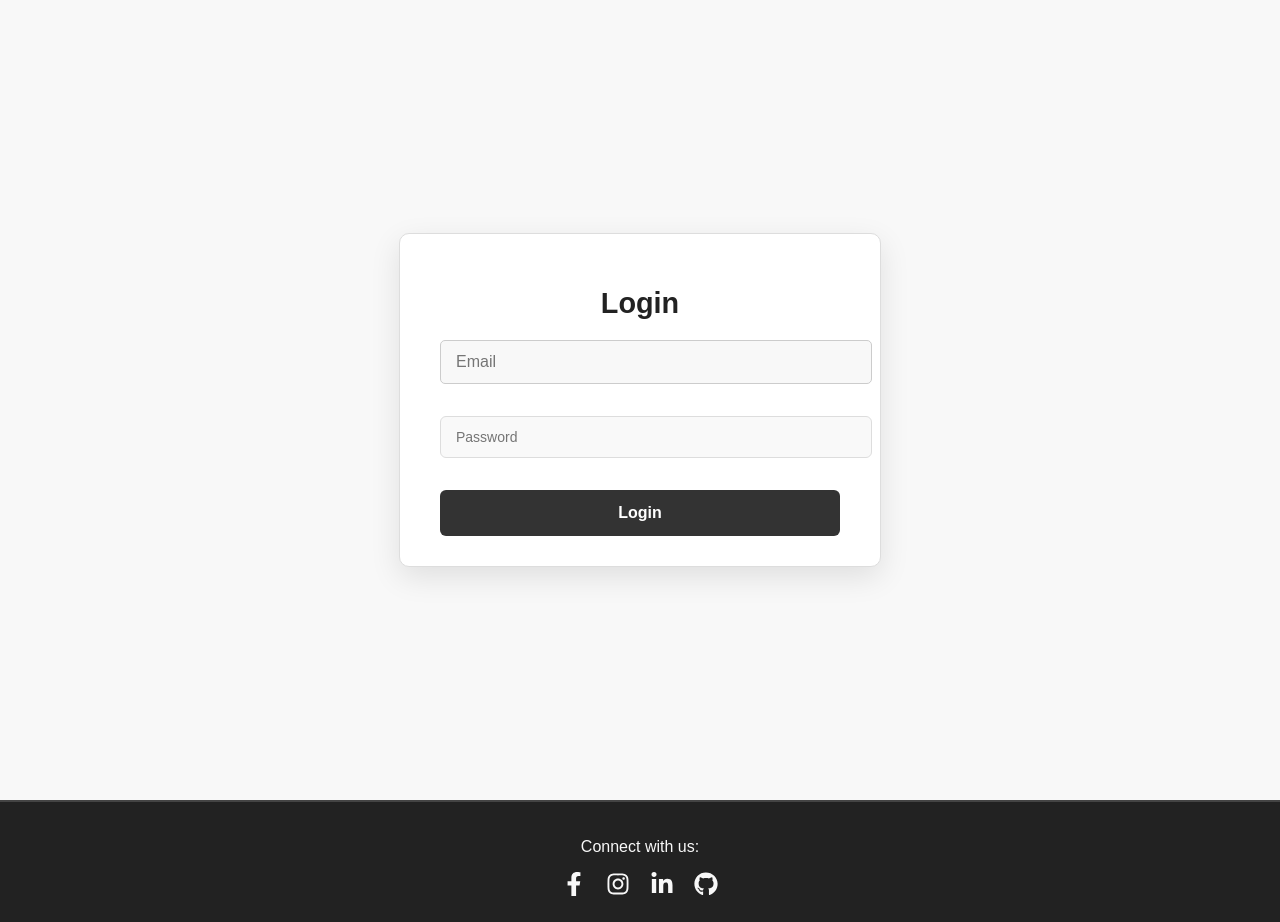
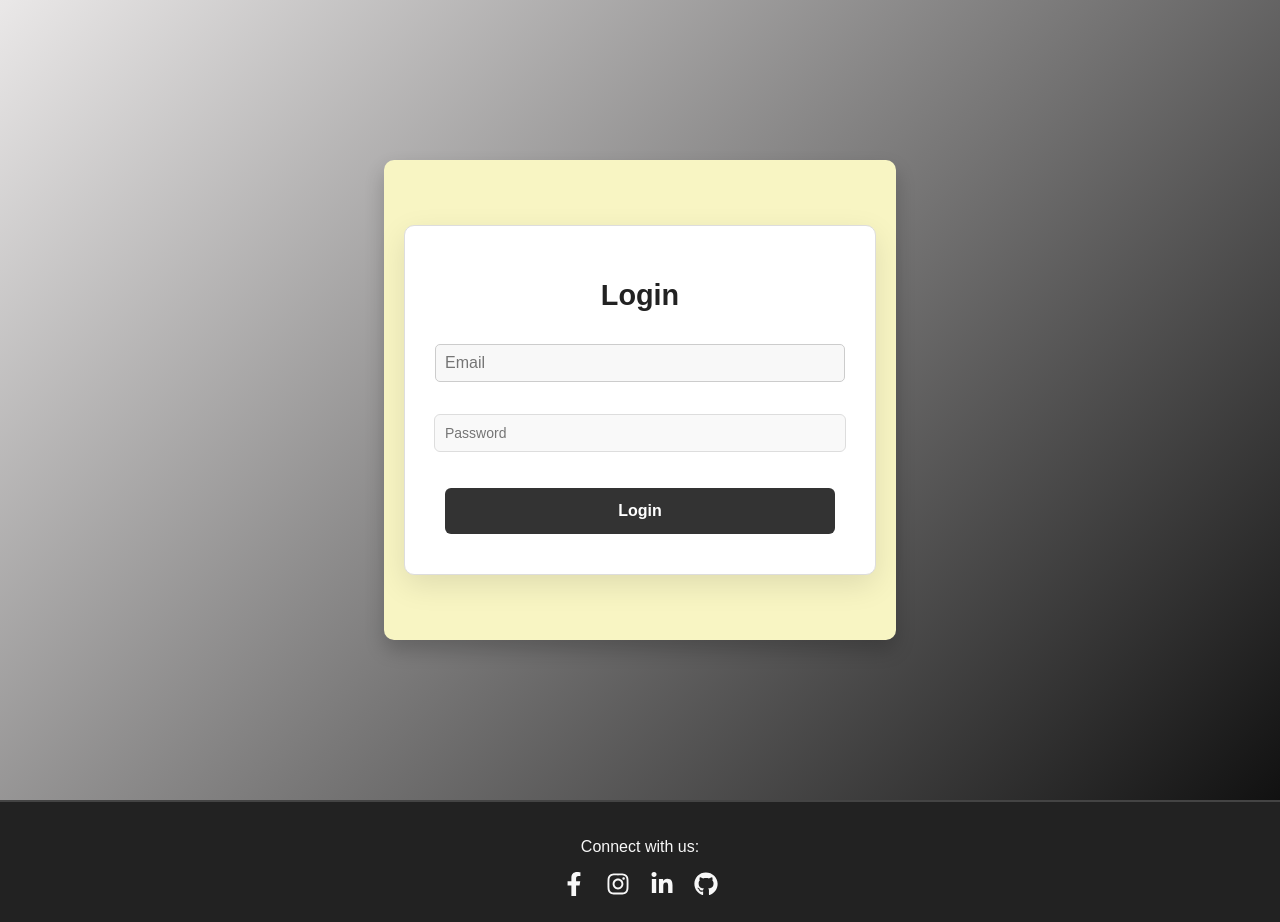
Before and after one commit to vidyabharti9/HobbyConnect, a React (Vite) app in the folder frontend/: page /login in a window 1280 px wide. Built offline with nearby package versions, Linux system fonts and the light colour scheme.

Commit message:
Added some users & also updated features

```diff
--- a/frontend/src/pages/Login.css
+++ b/frontend/src/pages/Login.css
@@ -1,15 +1,32 @@
-/* Scoped Styles for Login Component */
+/* Outer Container */
+.outer-container {
+    font-family: 'Poppins', sans-serif;
+    background: linear-gradient(135deg, #eae8e8, #111); /* Gradient background */
+    display: flex;
+    justify-content: center;
+    align-items: center;
+    height: 100vh;
+    animation: fadeIn 1.5s ease-in-out;
+    width: 100%;
+}
+
+/* Scoped Styles for Login Container */
 .login-container {
     font-family: 'Poppins', sans-serif;
-    background-color: #f8f8f8; /* Light cream background */
+    background-color: #f8f5c3; /* Light cream background */
     color: #333; /* Neutral dark gray text */
     display: flex;
     justify-content: center;
     align-items: center;
-    height: 100vh;
-    margin: 0;
+    animation: slideInUp 0.8s ease-in-out; /* Slide-in animation */
+    border-radius: 10px;
+    padding: 20px;
+    box-shadow: 0 10px 20px rgba(0, 0, 0, 0.2);
+    width: 40%;
+    height: 60%;
 }
 
+/* Login Form Styles */
 .login-container form {
     background-color: #ffffff; /* White background */
     border: 1px solid #ddd; /* Light gray border */
@@ -24,27 +41,27 @@
 /* Form Fields */
 .login-container input {
     width: 100%;
-    padding: 12px 15px;
+    padding: 9px 9px;
     margin-bottom: 20px;
-    border: 1px solid #ccc; /* Light gray border for input */
+    border: 1px solid #ccc;
     border-radius: 5px;
-    background-color: #f8f8f8; /* Cream background for inputs */
-    color: #333; /* Dark gray text */
+    background-color: #f8f8f8;
+    color: #333;
     font-size: 1em;
     transition: border 0.3s ease-in-out;
 }
 
 .login-container input:focus {
     outline: none;
-    border-color: #4e1b0c; /* Highlighted border color */
+    border-color: #4e1b0c;
 }
 
 /* Submit Button */
 .login-container button {
     width: 100%;
     padding: 12px 15px;
-    background-color: #333; /* Dark gray button */
-    color: #fff; /* White text */
+    background-color: #333;
+    color: #fff;
     border: none;
     border-radius: 5px;
     font-size: 1em;
@@ -54,32 +71,53 @@
 }
 
 .login-container button:hover {
-    background-color: #111; /* Slightly darker gray */
-    transform: scale(1.02); /* Slight hover effect */
+    background-color: #111;
+    transform: scale(1.02);
 }
 
 .login-container button:active {
-    background-color: #444; /* Active state color */
+    background-color: #444;
 }
 
 /* Heading Style */
 .login-container form h2 {
     font-size: 1.8em;
     margin-bottom: 20px;
-    color: #222; /* Darker gray for heading */
+    color: #222;
 }
 
 /* Form Container */
 .login-container form p {
     font-size: 0.9em;
-    color: #777; /* Subtle gray for small text */
+    color: #777;
 }
 
 .login-container form p a {
-    color: #4e1b0c; /* Link color matching the palette */
+    color: #4e1b0c;
     text-decoration: none;
 }
 
 .login-container form p a:hover {
     text-decoration: underline;
 }
+
+/* Animations */
+@keyframes fadeIn {
+    0% {
+        opacity: 0;
+    }
+    100% {
+        opacity: 1;
+    }
+}
+
+@keyframes slideInUp {
+    0% {
+        transform: translateY(50px);
+        opacity: 0;
+    }
+    100% {
+        transform: translateY(0);
+        opacity: 1;
+    }
+}
--- a/frontend/src/pages/Login.jsx
+++ b/frontend/src/pages/Login.jsx
@@ -25,6 +25,7 @@ function Login() {
     };
 
     return (
+        <div className="outer-container">
             <div className="login-container">
                 <form onSubmit={handleSubmit}>
                     <h2>Login</h2>
@@ -33,6 +34,7 @@ function Login() {
                     <button type="submit">Login</button>
                 </form>
             </div>
+        </div>
     );
 }
 
--- a/frontend/src/pages/Profile.css
+++ b/frontend/src/pages/Profile.css
@@ -0,0 +1,196 @@
+/* General Styling */
+body {
+    font-family: 'Poppins', sans-serif;
+    background-color: #f0f2f5;
+    margin: 0;
+    padding: 0;
+}
+
+h1, h2 {
+    color: #333;
+    text-align: center;
+    margin-bottom: 20px;
+}
+
+div {
+    box-sizing: border-box;
+}
+
+/* Profile Container */
+#profile-container {
+    max-width: 900px;
+    margin: 30px auto;
+    background: #fff;
+    box-shadow: 0px 4px 8px rgba(0, 0, 0, 0.1);
+    border-radius: 12px;
+    overflow: hidden;
+    animation: fadeIn 0.8s ease-in-out;
+    padding: 20px;
+    text-align: center;
+}
+
+/* Profile Picture */
+#profile-picture-container {
+    text-align: center;
+    margin-bottom: 20px;
+}
+
+#profile-picture-container img {
+    width: 150px;
+    height: 150px;
+    border-radius: 50%;
+    box-shadow: 0 4px 8px rgba(0, 0, 0, 0.15);
+    transition: transform 0.3s ease-in-out;
+}
+
+#profile-picture-container img:hover {
+    transform: scale(1.1);
+}
+
+/* Buttons */
+button {
+    display: inline-block;
+    padding: 12px 24px;
+    border: none;
+    border-radius: 8px;
+    background-color: #333;
+    color: #fff;
+    font-size: 16px;
+    font-weight: bold;
+    cursor: pointer;
+    transition: all 0.3s ease-in-out;
+    margin: 10px 5px;
+}
+
+button:hover {
+    background-color: #444;
+    transform: translateY(-2px);
+    box-shadow: 0 4px 8px rgba(0, 0, 0, 0.2);
+}
+
+button:active {
+    transform: translateY(0);
+    box-shadow: none;
+}
+
+/* Form Inputs */
+form input, form textarea {
+    width: 100%;
+    padding: 12px;
+    margin: 12px 0;
+    border-radius: 8px;
+    border: 1px solid #ddd;
+    font-size: 14px;
+    background-color: #f9f9f9;
+    transition: all 0.2s ease-in-out;
+}
+
+form input:focus, form textarea:focus {
+    outline: none;
+    border-color: #333;
+    background-color: #fff;
+    box-shadow: 0 0 4px rgba(51, 51, 51, 0.5);
+}
+
+/* Achievements Section */
+ul {
+    list-style: none;
+    padding: 0;
+}
+
+ul li {
+    background: #f5f5f5;
+    margin: 5px 0;
+    padding: 12px;
+    border-radius: 8px;
+    box-shadow: 0 2px 4px rgba(0, 0, 0, 0.1);
+    animation: fadeInUp 0.5s ease;
+}
+
+/* Animations */
+@keyframes fadeIn {
+    0% {
+        opacity: 0;
+        transform: scale(0.9);
+    }
+    100% {
+        opacity: 1;
+        transform: scale(1);
+    }
+}
+
+@keyframes fadeInUp {
+    0% {
+        opacity: 0;
+        transform: translateY(20px);
+    }
+    100% {
+        opacity: 1;
+        transform: translateY(0);
+    }
+}
+
+/* Group Form Section */
+#group-form {
+    margin-top: 30px;
+    background: #f7f7f7;
+    padding: 20px;
+    border-radius: 10px;
+    box-shadow: 0 2px 6px rgba(0, 0, 0, 0.1);
+    animation: fadeIn 0.6s ease;
+}
+
+/* Center Align Form */
+form {
+    display: flex;
+    flex-direction: column;
+    align-items: center;
+}
+
+form input, form textarea {
+    max-width: 500px;
+}
+
+#group-form {
+    display: flex;
+    flex-direction: column;
+    align-items: center;
+}
+
+/* Form Header Styling */
+h2 {
+    color: #333;
+    text-align: center;
+    margin-bottom: 20px;
+}
+
+/* Additional Section Styling */
+#profile-container > h2 {
+    color: #444;
+}
+
+#profile-container p {
+    font-size: 16px;
+    color: #555;
+}
+
+#profile-container ul {
+    padding: 10px;
+}
+
+#profile-container button {
+    background-color: #060606;
+}
+
+#profile-container button:hover {
+    background-color: #4d4e4f;
+}
+
+/* Input Fields Border Color */
+form input, form textarea {
+    border-color: #dcdcdc;
+}
+
+form input:focus, form textarea:focus {
+    border-color: #444;
+}
--- a/frontend/src/pages/Profile.jsx
+++ b/frontend/src/pages/Profile.jsx
@@ -90,17 +90,16 @@ const Profile = () => {
     if (!user) return <div>No user data available</div>;
 
     return (
-        <div>
+        <div id="profile-container">
     <h1>Welcome, {user.name}</h1>
 
     {/* Display Profile Picture */}
     {user.profilePicture && (
-                <div>
+        <div id="profile-picture-container">
             <h2>Profile Picture:</h2>
             <img
                 src={`http://localhost:5000/${user.profilePicture}`}
                 alt="Profile"
-                        style={{ width: "150px", height: "150px", borderRadius: "50%" }}
             />
         </div>
     )}
@@ -147,6 +146,7 @@ const Profile = () => {
     )}
 
     <h2>Create a New Group</h2>
+    <div id="group-form">
         <form>
             <input
                 type="text"
@@ -171,6 +171,8 @@ const Profile = () => {
             <button type="button" onClick={handleCreateGroup}>Create Group</button>
         </form>
     </div>
+</div>
+
     );
 };
 
--- a/frontend/src/pages/Register.css
+++ b/frontend/src/pages/Register.css
@@ -1,17 +1,28 @@
 /* Container to isolate the registration form */
+.outer-container{
+  font-family: 'Poppins', sans-serif;
+  background: linear-gradient(135deg, #eae8e8, #111); /* Gradient background */
+  display: flex;
+  justify-content: center;
+  align-items: center;
+  height: 100vh;
+  animation: fadeIn 1.5s ease-in-out;
+  width: 100%;
+}
 .register-container {
   width: 100%;
   display: flex;
   justify-content: center;
   align-items: center;
-    min-height: 100vh; /* Ensure the form is centered */
-    background-color: #f4f4f4; /* Light grey background for the container */
+  min-height: 100vh;
+  background-color: #f4f4f4;
   padding: 20px;
   box-sizing: border-box;
 }
 
+/* Form styles */
 form {
-    background-color: #fff; /* White background */
+  background-color: #fff;
   border-radius: 8px;
   padding: 2rem;
   box-shadow: 0 4px 12px rgba(0, 0, 0, 0.1);
@@ -20,20 +31,27 @@
   border: 1px solid #e0e0e0;
 }
 
-  /* Existing form styles for inputs and buttons */
+form h2 {
+  font-size: 1.8em;
+  color: #333;
+  margin-bottom: 20px;
+}
+
+/* Input fields */
 form input[type="text"],
 form input[type="email"],
 form input[type="password"],
 form input[type="file"] {
   width: 100%;
-    padding: 12px 15px;
-    margin: 12px 0;
+  padding: 10px;
+  margin-bottom: 16px;
   border: 1px solid #ddd;
   border-radius: 6px;
   font-size: 14px;
   background-color: #f9f9f9;
 }
 
+/* Buttons */
 form button[type="submit"],
 form button[type="button"] {
   background-color: #333;
@@ -48,31 +66,33 @@
   transition: background-color 0.3s ease;
 }
 
+form button:hover {
+  background-color: #555;
+}
+
+/* Hobby List */
 form ul {
   list-style: none;
   padding: 0;
-    margin-top: 12px;
+  margin: 12px 0;
 }
 
 form ul li {
   background-color: #e5e5e5;
   color: #333;
-    padding: 10px 14px;
-    margin-bottom: 10px;
+  padding: 10px;
+  margin-bottom: 8px;
   border-radius: 6px;
   font-size: 14px;
+  border: 1px solid #ccc;
   display: flex;
   justify-content: space-between;
   align-items: center;
-    border: 1px solid #ccc;
 }
 
+/* Profile picture preview */
 form div {
   margin-top: 10px;
   font-size: 14px;
   color: #666;
 }
-
-  form button:hover {
-    background-color: #555;
-  }
```
Also changed, not shown: frontend/src/pages/Register.jsx (+10 -8 lines), 4 other files (tests, documents, lock files or other folders). Lines whose indentation alone changed are shown as unchanged.
